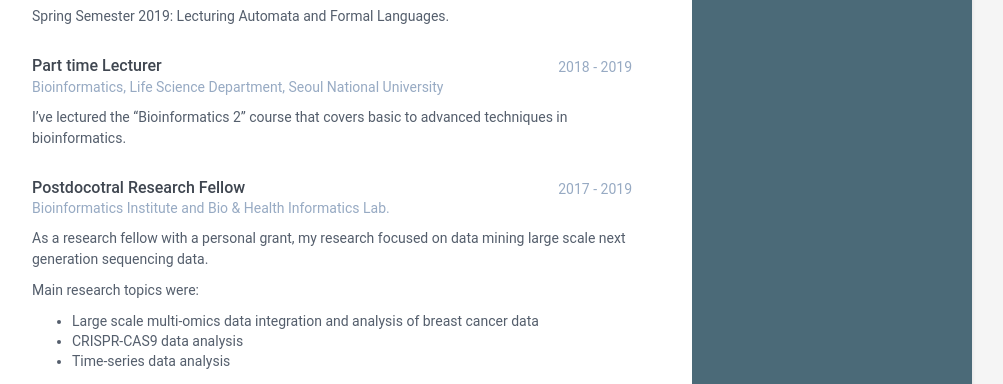
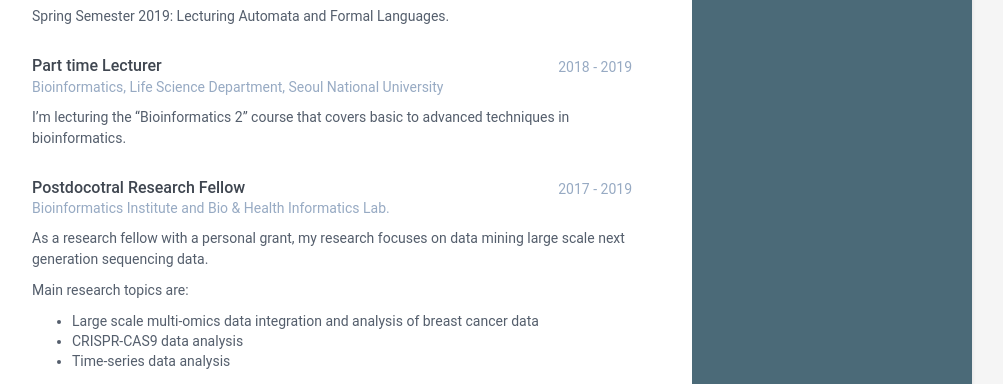
Before and after one commit to inukj/inukj.github.io, a Jekyll site: the page built from index.html, in a window 1280 px wide and 900 px high, scrolled down 3287 px. Shown: the part 151-535 px from the top of the window, without its empty margins (168-1171 px from the left). Built offline with Jekyll 4.4.1, drawn with Linux system fonts in a browser that asks for light colours.

Commit message:
Update data.yml

```diff
--- a/_data/data.yml
+++ b/_data/data.yml
@@ -95,15 +95,15 @@ experiences:
       time: 2018 - 2019
       company: "Bioinformatics, Life Science Department, Seoul National University"
       details: |
-        I've lectured the "Bioinformatics 2" course that covers basic to advanced techniques in bioinformatics.
+        I'm lecturing the "Bioinformatics 2" course that covers basic to advanced techniques in bioinformatics.
 
     - role: Postdocotral Research Fellow
       time: 2017 - 2019
       company: "Bioinformatics Institute and Bio & Health Informatics Lab."
       details: |
-        As a research fellow with a personal grant, my research focused on data mining large scale next generation sequencing data.
+        As a research fellow with a personal grant, my research focuses on data mining large scale next generation sequencing data.
 
-        Main research topics were:
+        Main research topics are:
           - Large scale multi-omics data integration and analysis of breast cancer data
           - CRISPR-CAS9 data analysis
           - Time-series data analysis
```
